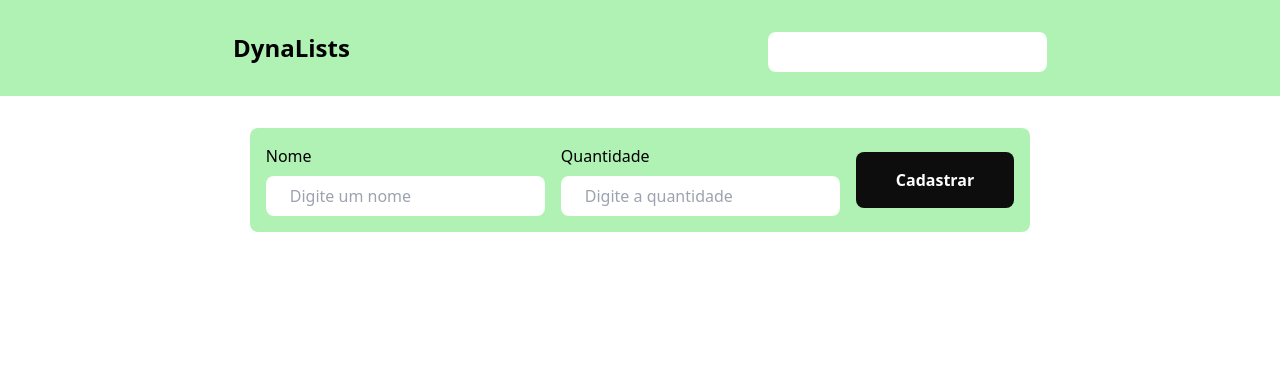
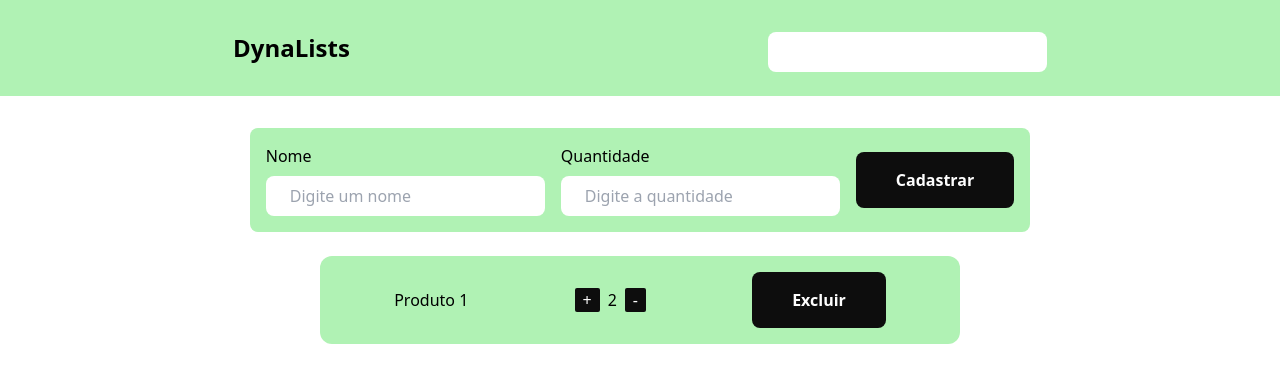
Before and after one commit to JoaoVitorWinter/meu-pwa, a React (Vite) app: page / in a window 1280 px wide. Shown: the top 382 px of the page. Built offline with nearby package versions, Linux system fonts and the light colour scheme.

Commit message:
Criação do componente card

```diff
--- /dev/null
+++ b/src/components/Card.jsx
@@ -0,0 +1,19 @@
+import { useState } from "react"
+import Button from "./Button"
+
+const Card = ({name, quantity}) => {
+    const [currentQuantity, setCurrentQuantity] = useState(quantity)
+    return (
+    <div className="flex m-auto mt-6 w-1/2 rounded-xl bg-green px-12 py-4 items-center justify-evenly gap-20">
+        <p className="">{name}</p>
+        <div className="flex justify-around gap-2 items-center">
+        <button className="bg-black text-white px-2 rounded-sm">+</button>
+        <p className="">{quantity}</p>
+        <button className="bg-black text-white px-2 rounded-sm">-</button>
+        </div>
+        <Button text={"Excluir"}></Button>
+    </div>
+  )
+}
+
+export default Card
--- a/src/pages/InitialPage.jsx
+++ b/src/pages/InitialPage.jsx
@@ -1,5 +1,6 @@
 import Button from "../components/Button"
 import Header from "../components/Header"
+import Card from "../components/Card"
 import Input from "../components/Input"
 
 const InitialPage = () => {
@@ -13,6 +14,7 @@ const InitialPage = () => {
         <Input labelText={"Quantidade"} placeholder={"Digite a quantidade"}/>
         <Button onClick={() => {alert("Teste")}}text={"Cadastrar"} />
       </div>
+      <Card quantity={2} name={"Produto 1"}></Card>
     </div>
     </>
   )
```
